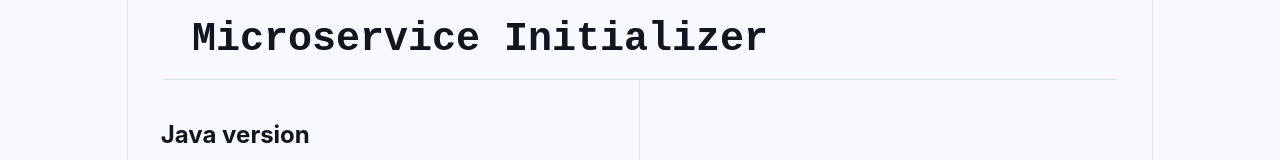
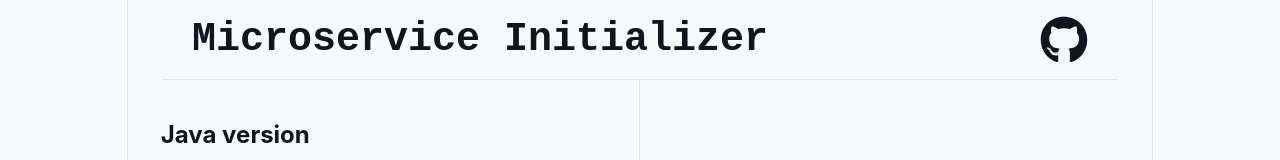
Before and after one commit to StrangeQuark/msinit-frontend, a React (Vite) app: page / in a window 1280 px wide. Shown: the top 160 px of the page. Built offline with nearby package versions, Linux system fonts and the light colour scheme.

Commit message:
Add github link in toolbar

```diff
--- a/src/components/Toolbar.jsx
+++ b/src/components/Toolbar.jsx
@@ -1,6 +1,13 @@
 import "./css/Toolbar.css";
+import { FaGithub } from "react-icons/fa";
 
 const Toolbar = () => {
+    const githubURL = "https://github.com/StrangeQuark/"
+
+    const handleGithubClick = () => {
+        window.open(githubURL, "_blank");
+    };
+
     return (
         <div id="toolbar" className="toolbar">
             {/* Left Section: Image and Website Name */}
@@ -8,16 +15,10 @@ const Toolbar = () => {
                 <h1 className="toolbar-logo">Microservice Initializer</h1>
             </div>
 
-            {/* Right Section: OS Selection */}
-            {/* <div className="toolbar-right">
-                <label>Operating System:</label>
-                <div id='spacer' className="spacer"></div>
-                <select className="os-selector">
-                    <option value="windows">Windows</option>
-                    <option value="linux">Linux</option>
-                    <option value="macos">MacOS</option>
-                </select>
-            </div> */}
+            {/* Right Section: GH link */}
+            <div className="toolbar-right">
+                <FaGithub className="large-github-icon" onClick={handleGithubClick}/>
+            </div>
         </div>
     );
 };
--- a/src/components/css/Toolbar.css
+++ b/src/components/css/Toolbar.css
@@ -43,6 +43,12 @@
   min-width: 10px;
 }
 
+.large-github-icon {
+  color: white;
+  font-size: 3rem;
+  cursor: pointer;
+}
+
 @media (max-width: 900px) {
   .toolbar {
     flex-direction: column;
```
